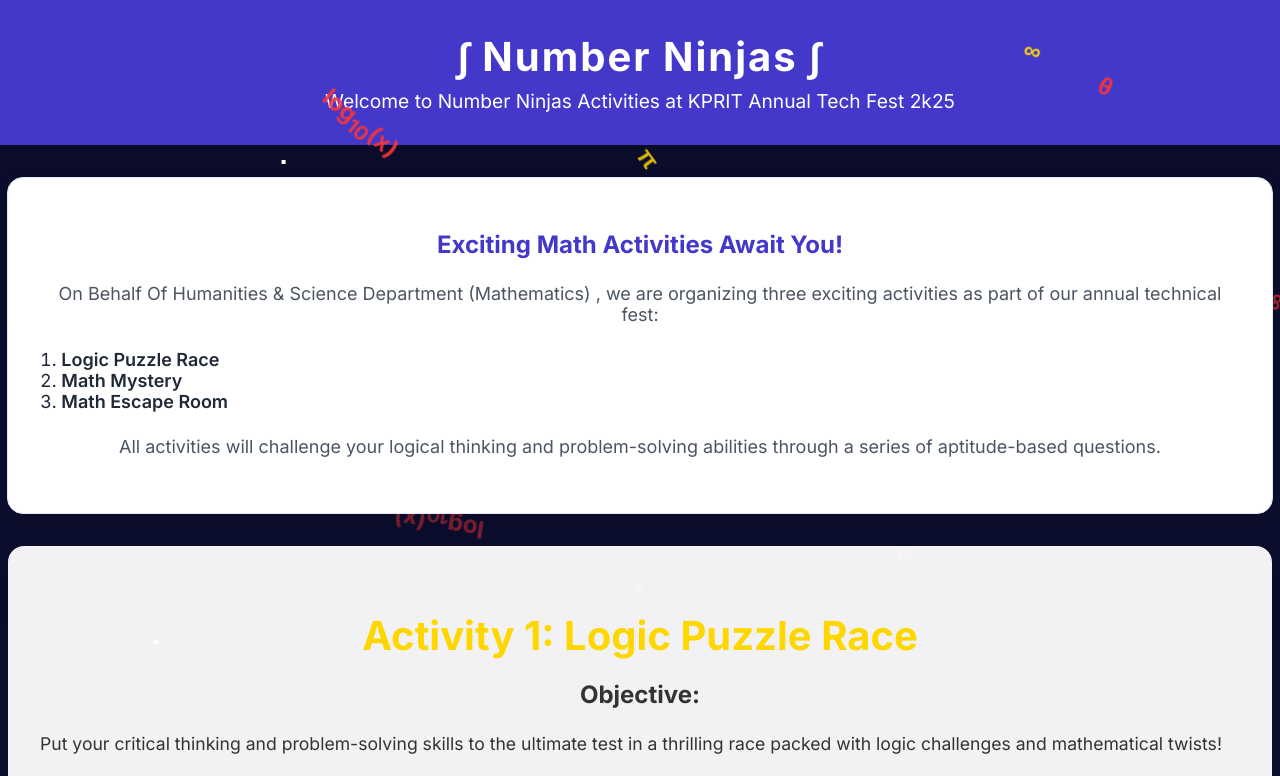
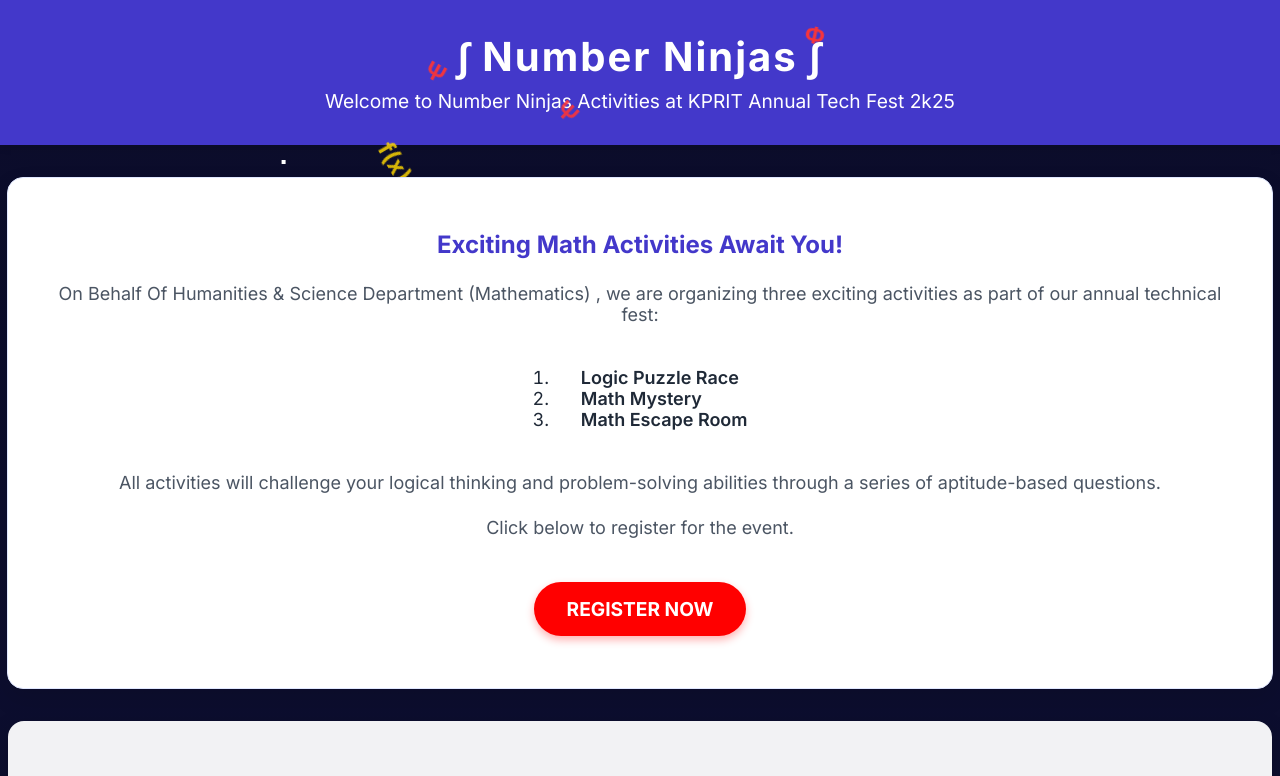
Before and after one commit to Laxminayanan/MathClubActivityDetails, a plain HTML site: page index.html in a window 1280 px wide. Shown: the top 776 px of the page. Drawn offline with Linux system fonts and the light colour scheme.

Commit message:
Added central register button with form link, updated heading colors, Decreased symbols Falling Speed and Added More Math Symbols index.html

```diff
--- a/index.html
+++ b/index.html
@@ -50,6 +50,7 @@
         border: 1px solid #e0e7ff;
         position: relative;
         z-index: 2;
+        text-align: center;
       }
 
       .intro-section h2 {
@@ -70,11 +71,18 @@
         color: #1f2937;
         font-size: 1.125rem;
         margin-bottom: 1.5rem;
+        padding-left: 0;
         list-style-position: inside;
-        padding-left: 0;
+        text-align: left; /* Ensure text alignment is consistent */
+        display: inline-block; /* This helps with centering the list as a whole */
+        margin-left: auto;
+        margin-right: auto;
       }
 
       .activities-list li span {
+        text-indent: -1.5em;
+        padding-left: 1.5em;
+        text-align: left;
         font-weight: 600;
       }
 
@@ -92,7 +100,7 @@
       .activity-details h1 {
         font-size: 2.5rem;
         margin-bottom: 1rem;
-        color: #ffd700;
+        color: #4338ca; /* #ffd700 (Old yellow), #0b0c2a (very dark blue - matches your background), #1e3a8a (deep blue), #172554 (navy blue), #1e40af (royal blue), #4338ca (indigo blue - matches your header)*/
         text-align: center;
       }
 
@@ -213,7 +221,7 @@
         position: absolute;
         top: 0;
         font-size: 24px;
-        animation: fall 8s linear infinite;
+        animation: fall 20s linear infinite;
         pointer-events: none;
         z-index: 9999;
         font-weight: bold;
@@ -227,6 +235,29 @@
       /* Color class for yellow symbols */
       .symbol-yellow {
         color: #ffd700;
+      }
+
+      /* New register button styles */
+      .register-button {
+        display: inline-block;
+        background-color: #ff0000;
+        color: white;
+        font-weight: bold;
+        font-size: 1.2rem;
+        text-decoration: none;
+        padding: 12px 30px;
+        border-radius: 30px;
+        margin: 20px auto;
+        border: 3px solid rgba(255, 0, 0, 0.7);
+        box-shadow: 0 4px 8px rgba(255, 0, 0, 0.3);
+        transition: all 0.3s ease;
+        text-align: center;
+      }
+
+      .register-button:hover {
+        background-color: #e60000;
+        transform: translateY(-2px);
+        box-shadow: 0 6px 12px rgba(255, 0, 0, 0.4);
       }
 
       @keyframes fall {
@@ -266,10 +297,45 @@
         "&#x222B;", // ∫
         "&#x2202;", // ∂
         "&#x03B8;", // θ
+        "&#x03C3;", // σ
+        "&#x03BB;", // λ
+        "&#x03B1;", // α
+        "&#x03B2;", // β
+        "&#x03B3;", // γ
+        "&#x03BC;", // μ
+        "&#x03A9;", // Ω
+        "&#x03A6;", // Φ
+        "&#x03A8;", // Ψ
+        "&#x2211;", // Σ
+        "&#x220F;", // Π
+        "&#x2208;", // ∈
+        "&#x2229;", // ∩
+        "&#x222A;", // ∪
+        "&#x2264;", // ≤
+        "&#x2265;", // ≥
+        "&#x2260;", // ≠
+        "&#x2248;", // ≈
+        "&#x221A;", // √
+        "&#x221D;", // ∝
         "e<sup>iπ</sup>+1=0",
         "log<sub>10</sub>(x)",
         "e<sup>x</sup>",
         "∫ x dx",
+        "f(x)",
+        "f′(x)",
+        "dy/dx",
+        "∂z/∂x",
+        "sin(θ)",
+        "cos(θ)",
+        "tan(θ)",
+        "a<sup>2</sup>+b<sup>2</sup>=c<sup>2</sup>",
+        "x̄",
+        "σ<sup>2</sup>",
+        "(a+b)<sup>2</sup>",
+        "x<sub>n+1</sub>",
+        "lim<sub>x→∞</sub>",
+        "n!",
+        "x<sub>i</sub>",
       ];
 
       function spawnSymbol() {
@@ -283,14 +349,23 @@
           symbol.classList.add("symbol-yellow");
         }
 
-        symbol.innerHTML = symbols[Math.floor(Math.random() * symbols.length)];
+        // Get a random symbol, ensuring it's different from the last few
+        const randomIndex = Math.floor(Math.random() * symbols.length);
+        symbol.innerHTML = symbols[randomIndex];
+
+        // Random horizontal position
         symbol.style.left = Math.random() * 100 + "vw";
+
+        // Slightly random starting position vertically
+        symbol.style.top = Math.random() * 10 - 20 + "px";
+
         document.getElementById("fallingSymbolsContainer").appendChild(symbol);
 
-        setTimeout(() => symbol.remove(), 8000);
+        setTimeout(() => symbol.remove(), 15000); // Matches the longer animation duration
       }
 
-      setInterval(spawnSymbol, 300);
+      // Random interval between 500-900ms for more natural appearance
+      setInterval(spawnSymbol, 500 + Math.random() * 400);
     </script>
 
     <!-- Header -->
@@ -303,8 +378,9 @@
     <section class="intro-section">
       <h2>Exciting Math Activities Await You!</h2>
       <p>
-        On Behalf Of Humanities & Science Department (Mathematics) , we are organizing
-        three exciting activities as part of our annual technical fest:
+        On Behalf Of Humanities & Science Department (Mathematics) , we are
+        organizing three exciting activities as part of our annual technical
+        fest:
       </p>
       <ol class="activities-list">
         <li><span>Logic Puzzle Race</span></li>
@@ -315,6 +391,14 @@
         All activities will challenge your logical thinking and problem-solving
         abilities through a series of aptitude-based questions.
       </p>
+      <p>Click below to register for the event.</p>
+      <a
+        class="register-button"
+        href="https://forms.gle/HTmsZWaKkgYKCpr6A"
+        target="_blank"
+      >
+        REGISTER NOW
+      </a>
     </section>
 
     <!-- Activity Details -->
@@ -339,7 +423,8 @@
         </li>
         <li>Answer correctly to stay on your square.</li>
         <li>
-          If Answered incorrectly? Move backward To the Same number of steps you Rolled.
+          If Answered incorrectly? Move backward To the Same number of steps you
+          Rolled.
         </li>
         <li>
           You have 3 total chances — each wrong or skipped answer counts as one
@@ -476,12 +561,16 @@
           other electronic devices to the coordinators upon arrival.
         </li>
         <li>
-          The First Clue: Each team will receive a riddle or clue that leads to a hidden box or ball located somewhere on the campus.
-          Note⚠️: Participants must return to the Venue with the Hidden Ball Inside The Hidden box within 15 minutes, else You Will be Disqualified.
+          The First Clue: Each team will receive a riddle or clue that leads to
+          a hidden box or ball located somewhere on the campus. Note⚠️:
+          Participants must return to the Venue with the Hidden Ball Inside The
+          Hidden box within 15 minutes, else You Will be Disqualified.
         </li>
         <li>
           The Secret Number: Inside the object, you'll find a number. Return to
-          the venue with it. Note ⚠️: Enter this Secret number as instructed by the Computer program prompt; otherwise, you will be unable to proceed with the activity and You may disqualified..
+          the venue with it. Note ⚠️: Enter this Secret number as instructed by
+          the Computer program prompt; otherwise, you will be unable to proceed
+          with the activity and You may disqualified..
         </li>
 
         <li>
```
